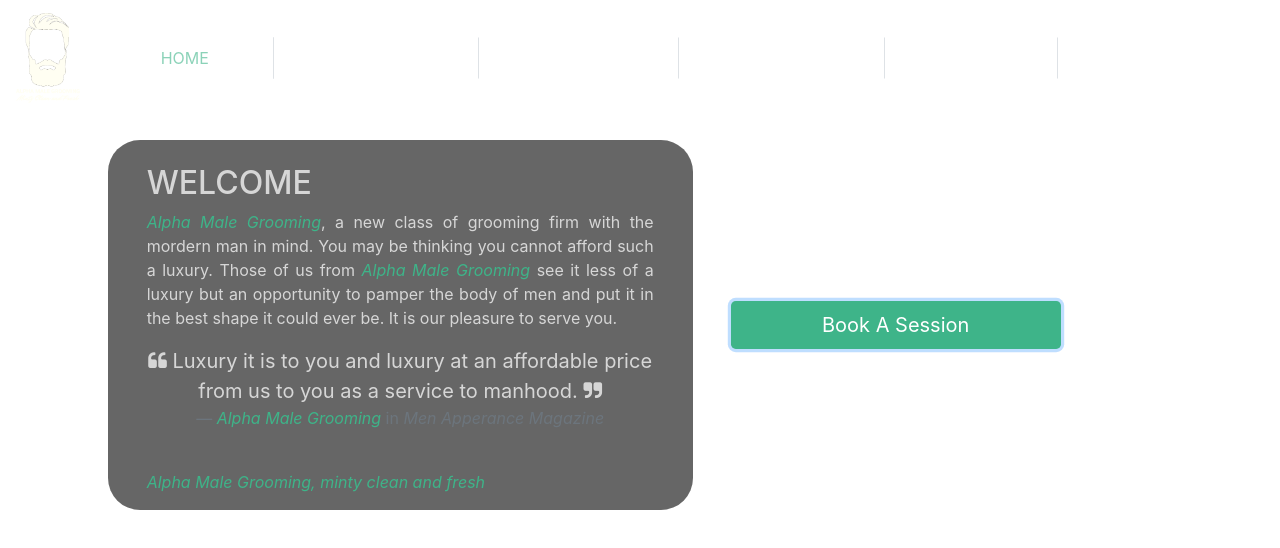
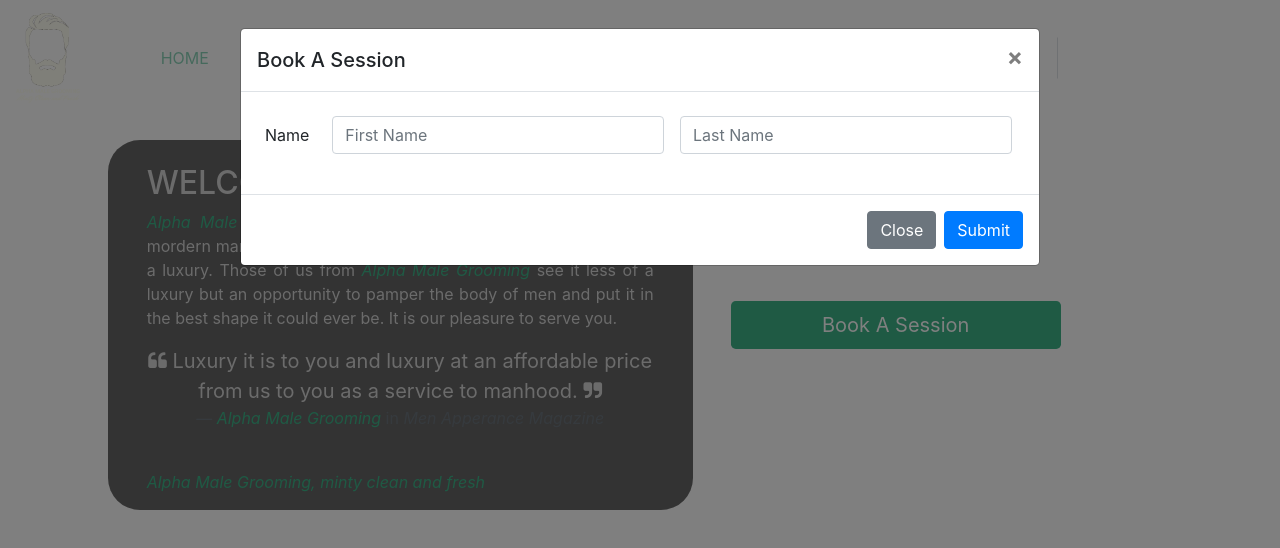
Before and after one commit to mdahwireng/dsaaProject, a website: page index.html in a window 1280 px wide. Both pictures are taken after a click on the button "Book A Session". Drawn offline with nearby package versions, Linux system fonts and the light colour scheme.

Commit message:
Added Reservation Modal: name section of the form

```diff
--- a/index.html
+++ b/index.html
@@ -36,6 +36,35 @@
                 <a class="nav-item nav-link"  href="#">PODCAST</a>
             </div>
         </nav>
+
+        <!-- Book Modal -->
+        <div class="modal fade" id="bookModal" tabindex="-1" role="dialog" aria-hidden="true">
+            <div class="modal-dialog modal-lg" role="document">
+            <div class="modal-content">
+                <div class="modal-header">
+                <h5 class="modal-title">Book A Session</h5>
+                <button type="button" class="close" data-dismiss="modal" aria-label="Close">
+                    <span aria-hidden="true">&times;</span>
+                </button>
+                </div>
+                <div class="modal-body">
+                    <form method="post">
+                        <div class="form-group row">
+                            <label class="col-sm-2 col-md-2 col-lg-1 col-form-label m-2" for="firstNameInput">
+                                Name
+                            </label>
+                            <input class="form-control col-sm-4 col-md-4 col-lg-5 m-2" type="text" placeholder="First Name" id="firstNameInput">
+                            <input class="form-control col-sm-4 col-md-4 col-lg-5 m-2" type="text" placeholder="Last Name" id="lastNameInput">
+                        </div>
+                    </form>
+                </div>
+                <div class="modal-footer">
+                <button type="button" class="btn btn-secondary" data-dismiss="modal">Close</button>
+                <button type="submit" class="btn btn-primary">Submit</button>
+                </div>
+            </div>
+            </div>
+        </div>
         <div class="offset-lg-1 container container-fluid ml-6 align-items-center">
             <div class="row mt-3">
                 <div class="row mt-2">
@@ -68,7 +97,7 @@
                     <div class="container col col-md-5 ml-2 col-lg-4 my-auto align-items-center" >
                         <div class="container my-3">
                             <!-- book-a-session button-->
-                        <button type="button" class="col-12 btn btn-lg book-button text-white">
+                        <button type="button" class="col-12 btn btn-lg book-button text-white" data-toggle="modal" data-target="#bookModal">
                             Book A Session
                         </button>
                         </div>
```
